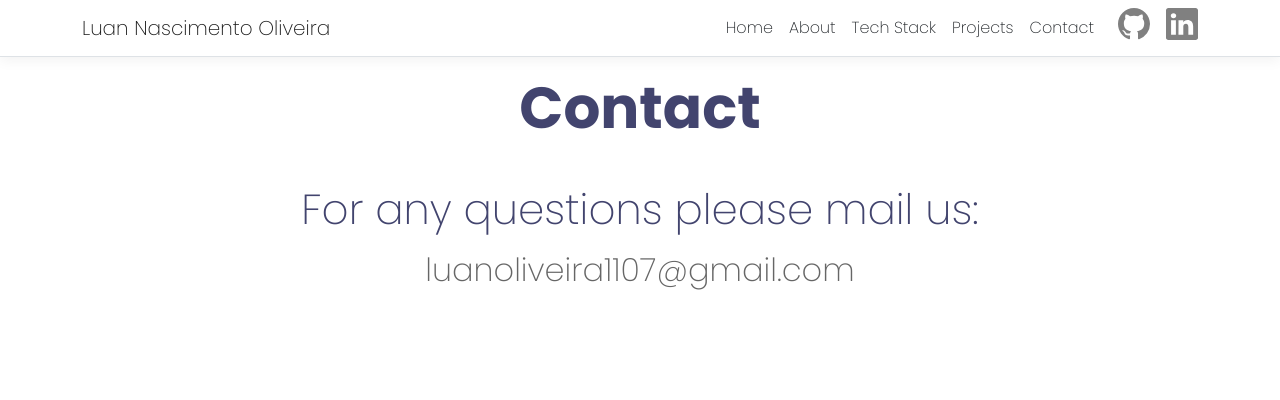
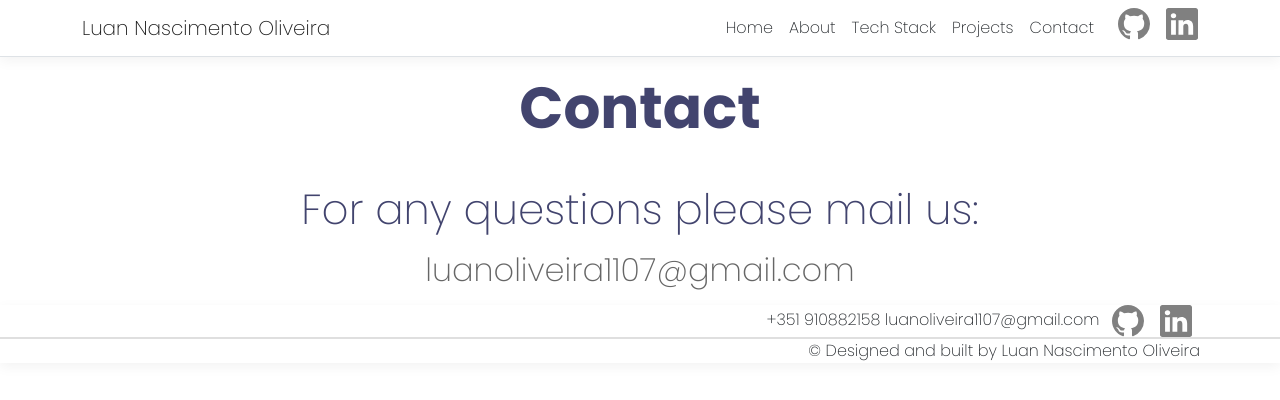
Before and after one commit to luanoliveiradasilva/Portfolio, an Angular app: page /#/contact in a window 1280 px wide. Shown: the top 400 px of the page. Built offline with nearby package versions, Linux system fonts and the light colour scheme.

Commit message:
add footer

```diff
--- a/src/app/components/app.component.html
+++ b/src/app/components/app.component.html
@@ -4,3 +4,4 @@
     <router-outlet></router-outlet>
   </main>
 </body>
+<app-footer></app-footer>
--- a/src/app/components/app.module.ts
+++ b/src/app/components/app.module.ts
@@ -32,7 +32,7 @@
       { path: 'about', component: AboutComponent },
       { path: 'tech-stack', component: TechStackComponent },
       { path: 'projects', component: ProjectsComponent },
-      { path: 'contact', component: ContactComponent },
+      { path: 'contact', component: ContactComponent }
     ], {
       useHash: true,
       anchorScrolling: 'enabled'
--- a/src/app/components/footer/footer.component.html
+++ b/src/app/components/footer/footer.component.html
@@ -1,3 +1,24 @@
 <footer>
-    <p>Este é o rodapé da minha aplicação.</p>
+  <div class="nameData">
+    +351 910882158
+    luanoliveira1107@gmail.com
+    <a class="mediaSocial" href="https://github.com/luanoliveiradasilva" target="_blank">
+      <svg xmlns="http://www.w3.org/2000/svg" width="32" height="32" fill="currentColor" class="bi bi-github"
+        viewBox="0 0 16 16">
+        <path
+          d="M8 0C3.58 0 0 3.58 0 8c0 3.54 2.29 6.53 5.47 7.59.4.07.55-.17.55-.38 0-.19-.01-.82-.01-1.49-2.01.37-2.53-.49-2.69-.94-.09-.23-.48-.94-.82-1.13-.28-.15-.68-.52-.01-.53.63-.01 1.08.58 1.23.82.72 1.21 1.87.87 2.33.66.07-.52.28-.87.51-1.07-1.78-.2-3.64-.89-3.64-3.95 0-.87.31-1.59.82-2.15-.08-.2-.36-1.02.08-2.12 0 0 .67-.21 2.2.82.64-.18 1.32-.27 2-.27.68 0 1.36.09 2 .27 1.53-1.04 2.2-.82 2.2-.82.44 1.1.16 1.92.08 2.12.51.56.82 1.27.82 2.15 0 3.07-1.87 3.75-3.65 3.95.29.25.54.73.54 1.48 0 1.07-.01 1.93-.01 2.2 0 .21.15.46.55.38A8.012 8.012 0 0 0 16 8c0-4.42-3.58-8-8-8z" />
+      </svg>
+    </a>
+    <a class="mediaSocial" href="https://www.linkedin.com/in/luan-nascimento-oliveira/" target="_blank">
+      <svg xmlns="http://www.w3.org/2000/svg" width="32" height="32" fill="currentColor" class="bi bi-linkedin"
+        viewBox="0 0 16 16">
+        <path
+          d="M0 1.146C0 .513.526 0 1.175 0h13.65C15.474 0 16 .513 16 1.146v13.708c0 .633-.526 1.146-1.175 1.146H1.175C.526 16 0 15.487 0 14.854V1.146zm4.943 12.248V6.169H2.542v7.225h2.401zm-1.2-8.212c.837 0 1.358-.554 1.358-1.248-.015-.709-.52-1.248-1.342-1.248-.822 0-1.359.54-1.359 1.248 0 .694.521 1.248 1.327 1.248h.016zm4.908 8.212V9.359c0-.216.016-.432.08-.586.173-.431.568-.878 1.232-.878.869 0 1.216.662 1.216 1.634v3.865h2.401V9.25c0-2.22-1.184-3.252-2.764-3.252-1.274 0-1.845.7-2.165 1.193v.025h-.016a5.54 5.54 0 0 1 .016-.025V6.169h-2.4c.03.678 0 7.225 0 7.225h2.4z" />
+      </svg>
+    </a>
+  </div>
+  <div class="lineSeparate">
+    © Designed and built by Luan Nascimento Oliveira
+  </div>
+
 </footer>
--- a/src/app/components/footer/footer.component.scss
+++ b/src/app/components/footer/footer.component.scss
@@ -1,4 +1,21 @@
 footer {
-    background-color: #eee;
-    padding: 10px;
+    box-shadow: 0 .25rem .75rem rgba(.05, 0, 0, .05);
+    text-align: right;
+    word-break: break-all;
+    white-space: normal;
 }
+
+.lineSeparate {
+    border-top: 2px solid rgba(150, 149, 149, 0.301);
+    padding-right: 5rem;
+}
+
+.mediaSocial {
+    margin-left: 0.5em;
+    color: gray;
+    padding-right: 0.5rem;
+}
+
+.nameData {
+    padding-right: 5rem;
+}
--- a/src/app/components/nav-menu/nav-menu.component.css
+++ b/src/app/components/nav-menu/nav-menu.component.css
@@ -7,6 +7,7 @@
 html {
   font-size: 14px;
 }
+
 @media (min-width: 768px) {
   html {
     font-size: 16px;
@@ -17,11 +18,12 @@
   box-shadow: 0 .25rem .75rem rgba(0, 0, 0, .05);
 }
 
-body, html{
+body,
+html {
   scroll-behavior: smooth !important;
 }
 
-.mediaSocial{
+.mediaSocial {
   margin-left: 1em;
   color: gray;
 }
```
